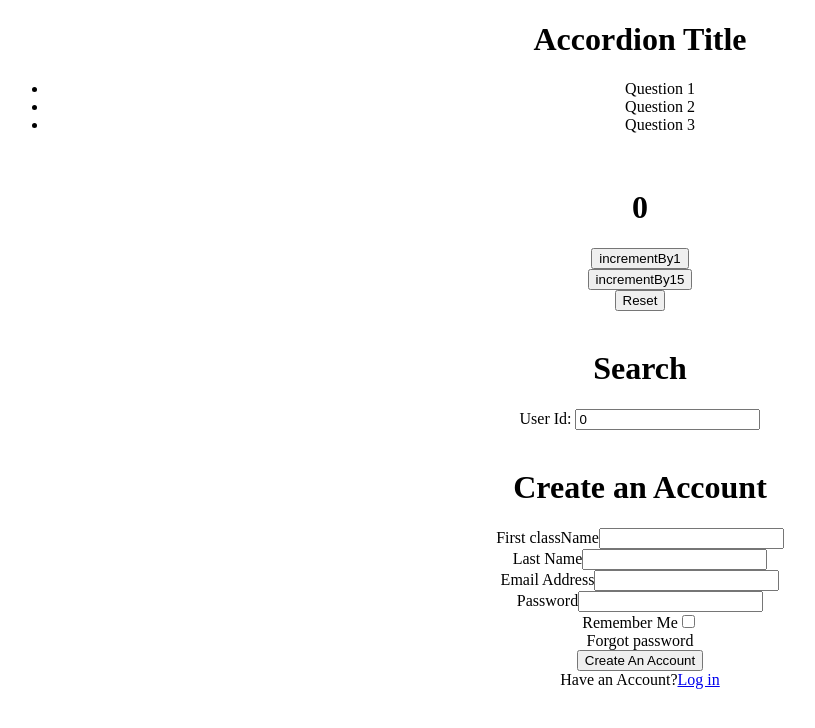
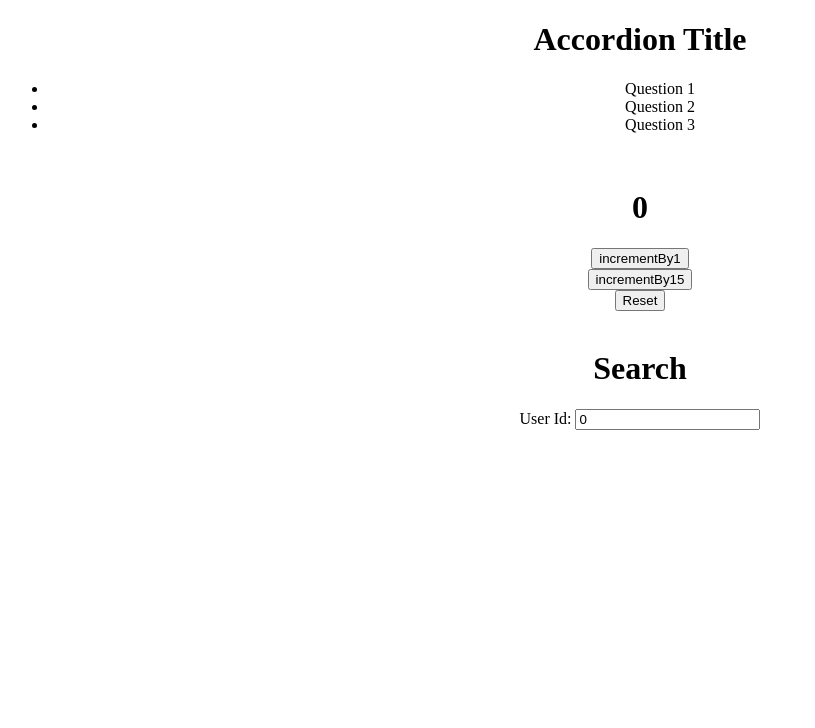
Before and after one commit to yeoja-v/react-repo, a React (Create React App) app: page / in a window 1280 px wide. Shown: the top 728 px of the page, without its empty margins (0-815 px from the left). Built offline with nearby package versions, Linux system fonts and the light colour scheme; no server answers.

Commit message:
Create Profile

```diff
--- a/src/App.js
+++ b/src/App.js
@@ -3,10 +3,9 @@ import React from 'react'
 // import UserClone from './components/users/UserClone';
 import Counter from './components/counter/Counter';
 import Accordion from './components/pages/Accordion';
-import UserRep from './components/users/UserRep';
-import UserDitto from './components/users/UserDitto';
 import UserClone from './components/users/UserClone';
 import CreateAccount from './components/auth/CreateAccount';
+import CreateProfile from './components/auth/CreateProfile';
 
 // const intialState = false
 
@@ -20,9 +19,8 @@ function App() {
       <br />
       <UserClone />
       <br />
-      <CreateAccount />
-      {/* <UserRep /> */}
-      {/* <UserDitto /> */}
+      <CreateProfile />
+      {/* <CreateAccount /> */}
           </div>
   );
 }
--- /dev/null
+++ b/src/components/auth/CreateProfile.js
@@ -0,0 +1,10 @@
+import React from 'react'
+
+function CreateProfile() {
+
+  return (
+    <div></div>
+  )
+}
+
+export default CreateProfile
```
